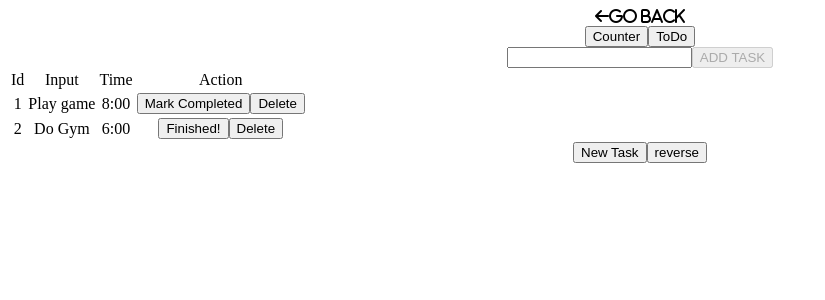
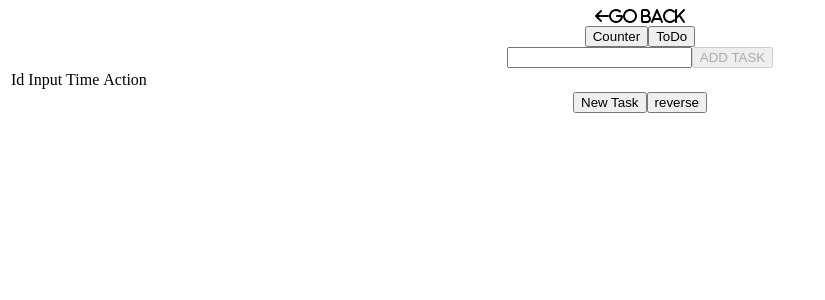
Before and after one commit to kiranbhavanam/Counter-React, a React (Create React App) app: page / in a window 1280 px wide. Both pictures are taken after a click on the button "ToDo". Shown: the top 300 px of the page, without its empty margins (0-825 px from the left). Built offline with nearby package versions, Linux system fonts and the light colour scheme.

Commit message:
Successfully stored todos in local storage.

```diff
--- a/src/Components/Todo.jsx
+++ b/src/Components/Todo.jsx
@@ -1,17 +1,16 @@
 import React, { useEffect, useState } from "react";
-import { json } from "react-router-dom";
 
 const List = (props) => {
   const completedHandler = (id) => {
     props.setTodos(
       props.todos.map((task) =>
-        task.id === id ? { ...task, status: "completed" } : task
+        task.id === id ? { ...task, status:"completed" } : task
       )
     );
   };
   const deleteHandler = (id) => {
     const newTodos = props.todos.filter((task) => task.id !== id);
-    console.log(props.setTodos(newTodos));
+    props.setTodos(newTodos);
   };
   return (
     <tr className=" hover:bg-gray-200 shadow-white shadow-sm transition duration-300">
@@ -43,22 +42,25 @@ const List = (props) => {
   );
 };
 const Todo = () => {
+  //get the todos from local storage for initializing from 2nd time onwards.
+  const getInitialTodos = () => {
+    const storedTodos = JSON.parse(localStorage.getItem("todos"));
+    return storedTodos || [];
+  };
+  const [todos, setTodos] = useState(getInitialTodos);
   const [display, setDisplay] = useState(true);
   const [value, setValue] = useState("");
-  const [todos, setTodos] = useState([
-    { id: 1, time: "8:00", desc: "Play game", status: "" },
-    { id: 2, time: "6:00", desc: "Do Gym", staus: "" },
-  ]);
   // Load tasks from local storage whenever the component is mounted.
   useEffect(() => {
     const storedTodos = JSON.parse(localStorage.getItem("todos"));
     if (storedTodos) {
+      console.log("Loaded todos from local storage:", storedTodos);
       setTodos(storedTodos);
     }
   }, []);
 
-  //Update the local storage whenever the todo is updated.
   useEffect(() => {
+    console.log("Updating local storage with todos:", todos);
     localStorage.setItem("todos", JSON.stringify(todos));
   }, [todos]);
   const reverse = () => {
@@ -130,9 +132,9 @@ const Todo = () => {
           </thead>
           <tbody>
             {todos.map((task, index) => {
-              console.log(
-                `<List key=${index} id=${task.id} time=${task.time}></List>`
-              );
+              // console.log(
+              //   `<List key=${index} id=${task.id} time=${task.time}></List>`
+              // );
               return (
                 <List
                   key={index}
```
